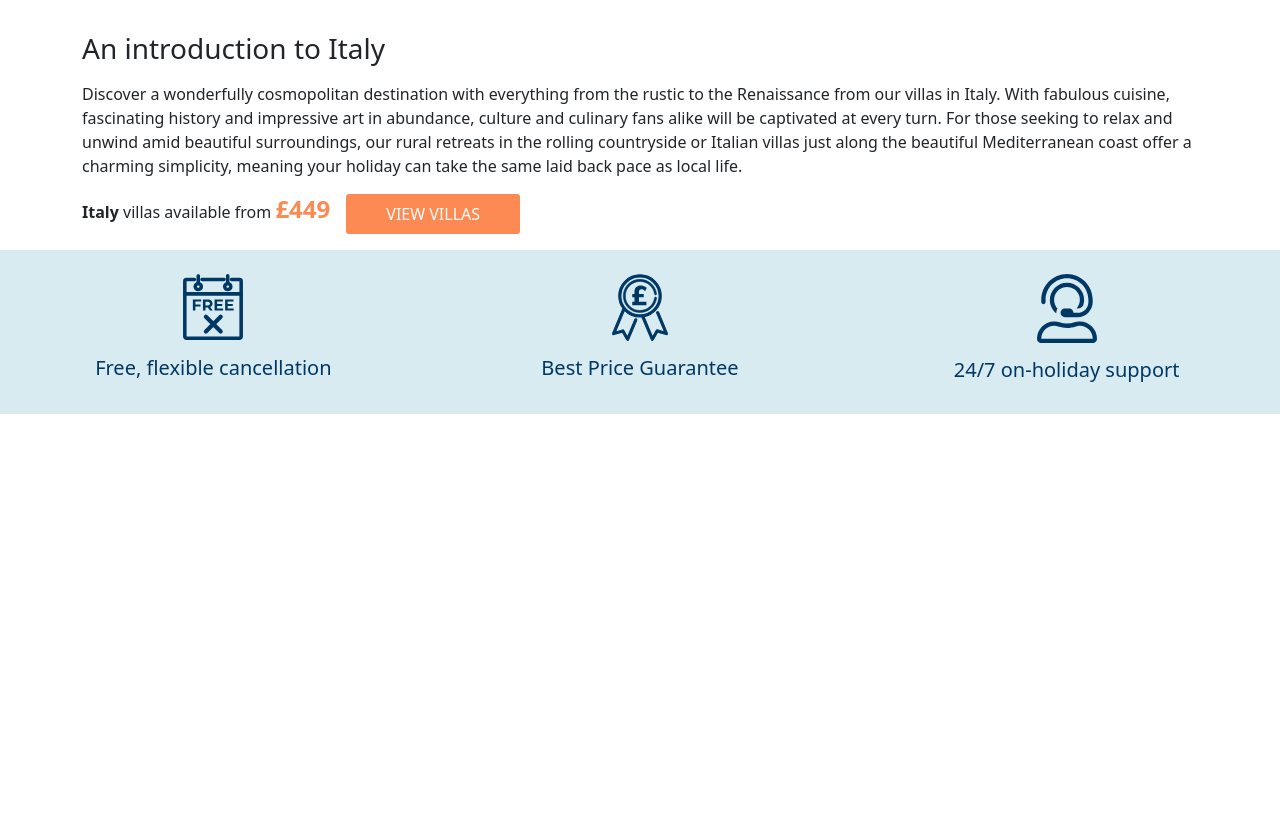
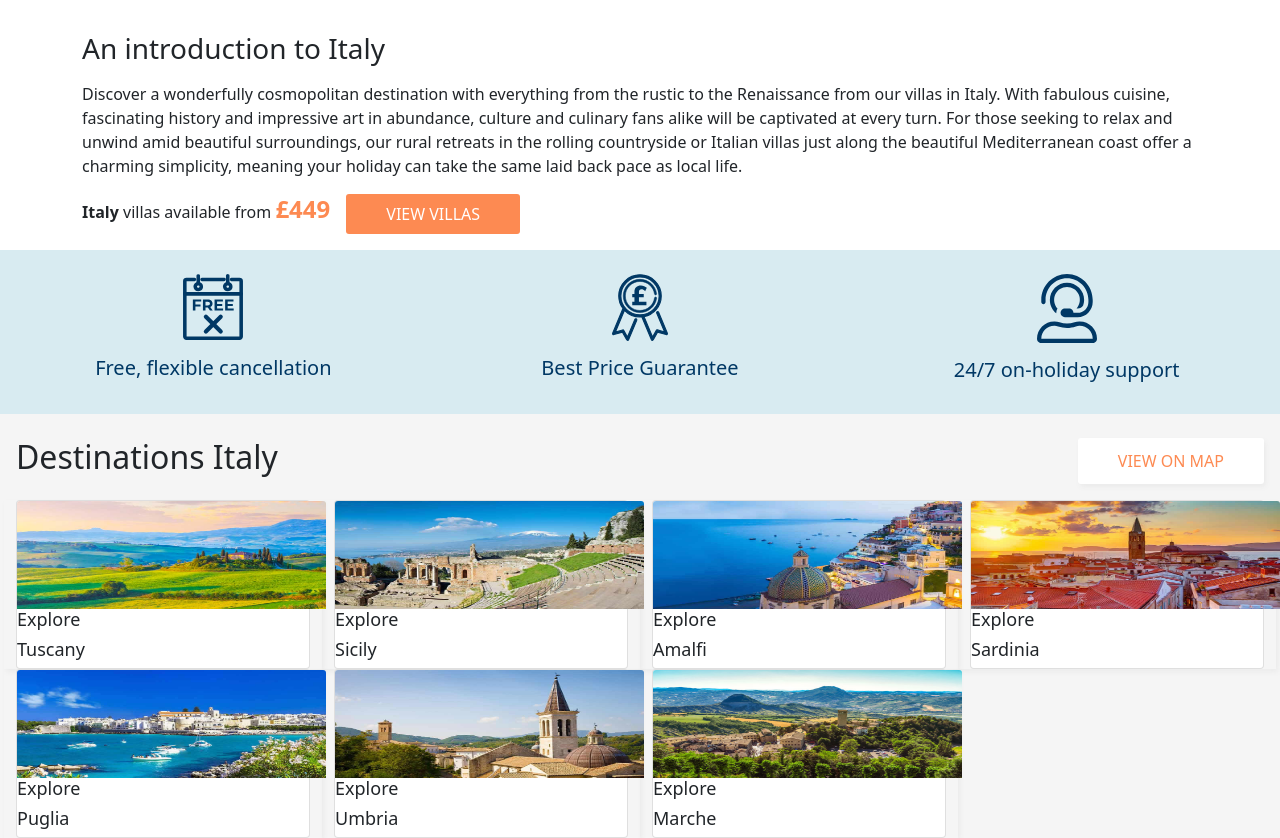
Before and after one commit to developer-mohammad-faisal/Client-Project-5-Doctors_Bootstrap, a plain HTML site: page index.html in a window 1280 px wide. Before the commit the page ends 800 px from the top, so only its background shows below. Drawn offline with nearby package versions, Linux system fonts and the light colour scheme.

Commit message:
destinations section 90%

```diff
--- a/index.html
+++ b/index.html
@@ -16,7 +16,7 @@
 <body>
     <section>
 
-      <!-- Introduction to Italy -->
+      <!-- Introduction -->
     <div class="container py-3 " >
       <h3 class="my-3 ">An introduction to Italy</h3>
       <p>Discover a wonderfully cosmopolitan destination with everything from the rustic to the Renaissance from our villas in
@@ -58,6 +58,74 @@
   </div>
 
 
+  <!-- Destinations -->
+  <div class="pt-4 destinations " >
+    <div class="px-3" >
+      <div class="d-flex justify-content-between pb-3 ">
+        <h2>Destinations Italy</h2>
+        <button class="button_map">VIEW ON MAP</button>
+      </div>
+
+
+      <div class="row row-cols-2 row-cols-md-4 ">
+
+        <div class="col destinations_card  " >
+          <div class="card">
+            <img src="/images/tuscany.jpg" class="card-img-top" alt="...">
+            <h5>Explore</h5>
+            <h5>Tuscany</h5>
+          </div>
+        </div>
+        <div class="col destinations_card">
+          <div class="card">
+            <img src="/images/sicily.jpg" class="card-img-top" alt="...">
+            <h5>Explore</h5>
+            <h5>Sicily</h5>
+          </div>
+        </div>
+        <div class="col destinations_card">
+          <div class="card">
+            <img src="/images/amalfi.jpg" class="card-img-top" alt="...">
+            <h5>Explore</h5>
+            <h5>Amalfi</h5>
+          </div>
+        </div>
+        <div class="col destinations_card">
+          <div class="card">
+            <img src="/images/sardinia.jpg" class="card-img-top" alt="...">
+            <h5>Explore</h5>
+            <h5>Sardinia</h5>
+          </div>
+        </div>
+        <div class="col destinations_card">
+          <div class="card">
+            <img src="/images/puglia.jpg" class="card-img-top" alt="...">
+            <h5>Explore</h5>
+            <h5>Puglia</h5>
+          </div>
+        </div>
+        <div class="col destinations_card">
+          <div class="card">
+            <img src="/images/umbria.jpg" class="card-img-top" alt="...">
+            <h5>Explore</h5>
+            <h5>Umbria</h5>
+          </div>
+        </div>
+        <div class="col destinations_card">
+          <div class="card">
+            <img src="/images/marche.jpg" class="card-img-top" alt="...">
+            <h5>Explore</h5>
+            <h5>Marche</h5>
+          </div>
+        </div>
+
+      </div>
+
+
+    </div>
+  </div>
+
+
 
     </section>
 
--- a/style.css
+++ b/style.css
@@ -38,3 +38,45 @@ body{
   color: #003865;
   margin-top: 15px;
 }
+
+.button_map{
+ background-color: white;
+  color: #FD8A52;
+  font-weight: 500;
+  border: none;
+  padding-left: 40px;
+  padding-right: 40px;
+  padding-top: 8px;
+  padding-bottom: 8px;
+  border-radius: 3px;
+  box-shadow: 2px 3px 5px rgba(128, 128, 128, 0.082);
+}
+.button_map:hover{
+  background-color: #FD8A52;
+  color: white;
+  border: 1px solid #FD8A52; ;
+  transition-duration: 700ms;
+}
+
+.destinations{
+  background-color: #F5F5F5;
+}
+
+/* .destinations_card {
+  width: 308px;
+  height: 170px;
+} */
+
+.destinations_card{
+  box-shadow: 2px 3px 5px rgba(128, 128, 128, 0.082);
+}
+
+.destinations_card h5{
+  font-weight: 400;
+  font-size: 18px;
+}
+
+.destinations_card img {
+  width: 309px;
+  height: 108px;
+}
```
Also changed, not shown: images/amalfi.jpg (added), images/marche.jpg (added), images/puglia.jpg (added), images/sardinia.jpg (added), images/sicily.jpg (added), images/tuscany.jpg (added), images/umbria.jpg (added).
